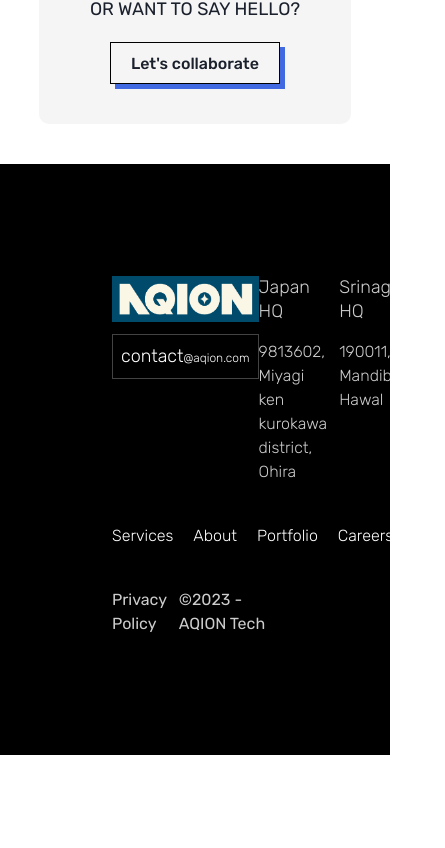
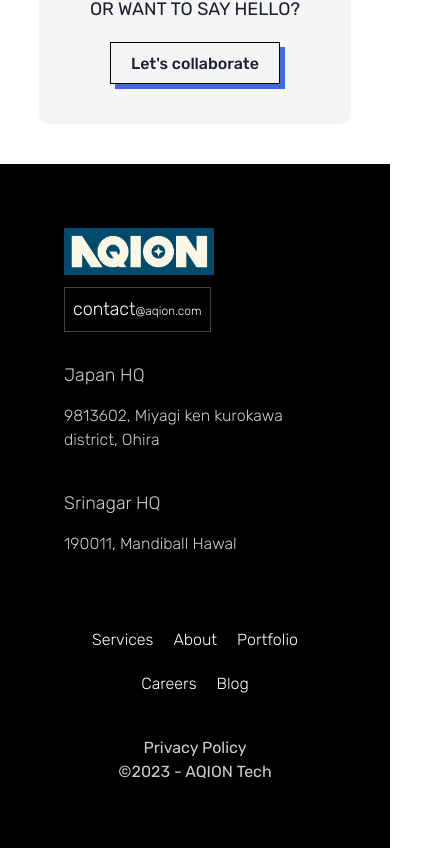
Before and after one commit to irfan-akhan/aqion, a Next.js app: page / in a window 390 px wide. Shown: the part 4535-5383 px from the top of the page, 445 px wide, since content can reach past the window. Before the commit the page ends 5290 px from the top, so only its background shows below. Built offline with nearby package versions, Linux system fonts and the light colour scheme; a web font is replaced by a local one.

Commit message:
fix: mobile responsive

```diff
--- a/src/components/Footer.js
+++ b/src/components/Footer.js
@@ -7,19 +7,23 @@ export default function Footer() {
 	return (
 		<Flex
 			minH="70vh"
-			p="28"
+			p={{ base: "16", md: "28" }}
 			bg="#000"
 			gap="10"
 			direction="column"
 			color="#fff"
 		>
-			<Flex justify="space-between">
+			<Flex
+				justify={{ base: "center", md: "space-between" }}
+				direction={{ base: "column", md: "row" }}
+			>
 				<Flex direction="column" gap="3">
 					<Box
 						as="a"
 						href="/"
 						data-aos="fade-up"
 						fontSize={{ base: "large" }}
+						width="fit-content"
 					>
 						<Image src="/logo.png" width="150px" />
 					</Box>
@@ -39,13 +43,19 @@ export default function Footer() {
 						}}
 						data-aos="fade-up"
 						fontSize={{ base: "large" }}
+						width="fit-content"
 					>
 						contact
 						<span style={{ fontSize: "12px" }}>@aqion.com</span>
 					</Box>
 				</Flex>
-				<Flex direction="row" gap="3" opacity=".8">
-					<Box maxWidth="50%">
+				<Flex
+					direction={{ base: "column", md: "row" }}
+					gap="10"
+					my={{ base: 8, md: "initial" }}
+					opacity=".8"
+				>
+					<Box maxWidth={{ base: "100%", md: "50%" }}>
 						<Heading
 							data-aos="fade-up"
 							as="h2"
@@ -59,7 +69,7 @@ export default function Footer() {
 							9813602, Miyagi ken kurokawa district, Ohira
 						</Text>
 					</Box>
-					<Box maxWidth="50%">
+					<Box maxWidth={{ base: "100%", md: "50%" }}>
 						<Heading
 							as="h2"
 							mb="4"
@@ -75,7 +85,11 @@ export default function Footer() {
 					</Box>
 				</Flex>
 			</Flex>
-			<Flex justify="flex-start" gap="5">
+			<Flex
+				justify={{ base: "center", md: "flex-start" }}
+				gap="5"
+				wrap="wrap"
+			>
 				{Links.map((link) => (
 					<Link
 						data-aos="fade-up"
@@ -94,7 +108,12 @@ export default function Footer() {
 					</Link>
 				))}
 			</Flex>
-			<Flex justify="space-between" data-aos="fade-up">
+			<Flex
+				justify="space-between"
+				align="center"
+				direction={{ base: "column", md: "initial" }}
+				data-aos="fade-up"
+			>
 				<Link
 					href="/privacy policy.pdf"
 					target="_blank"
```
